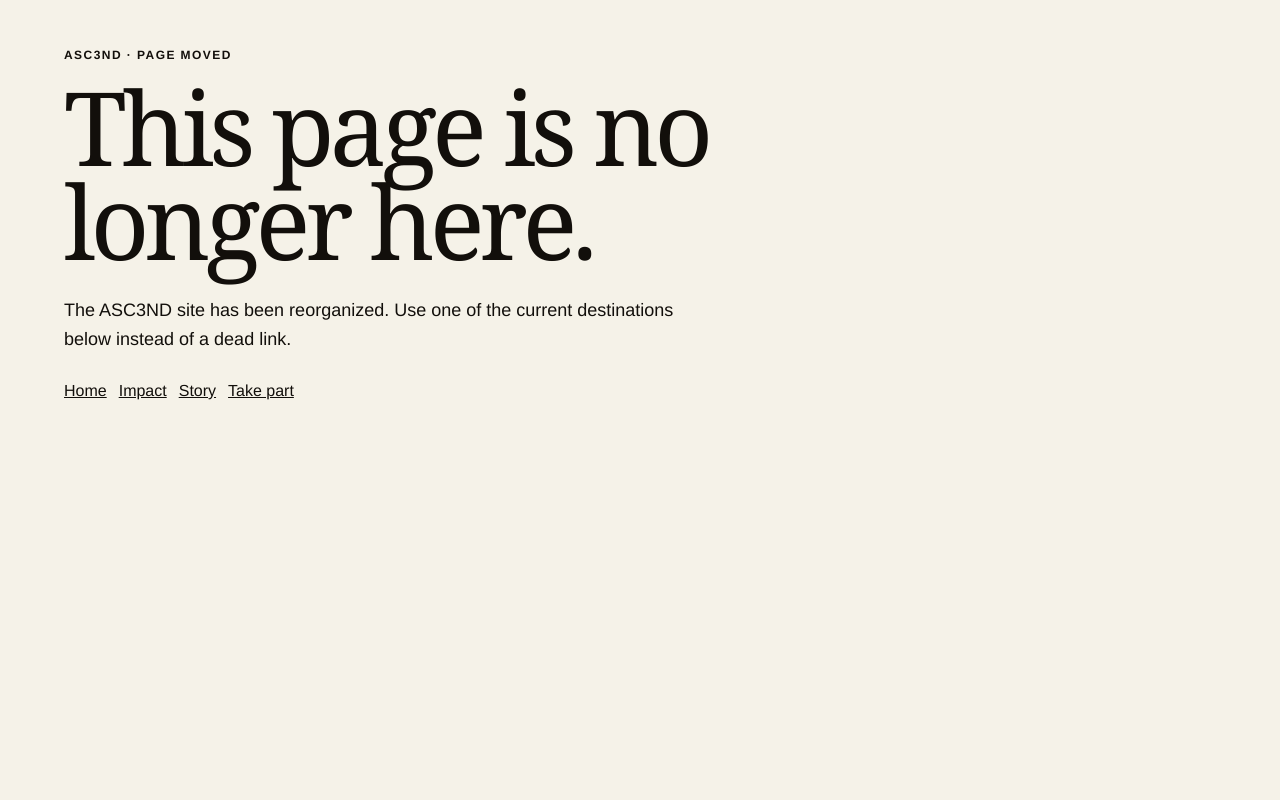
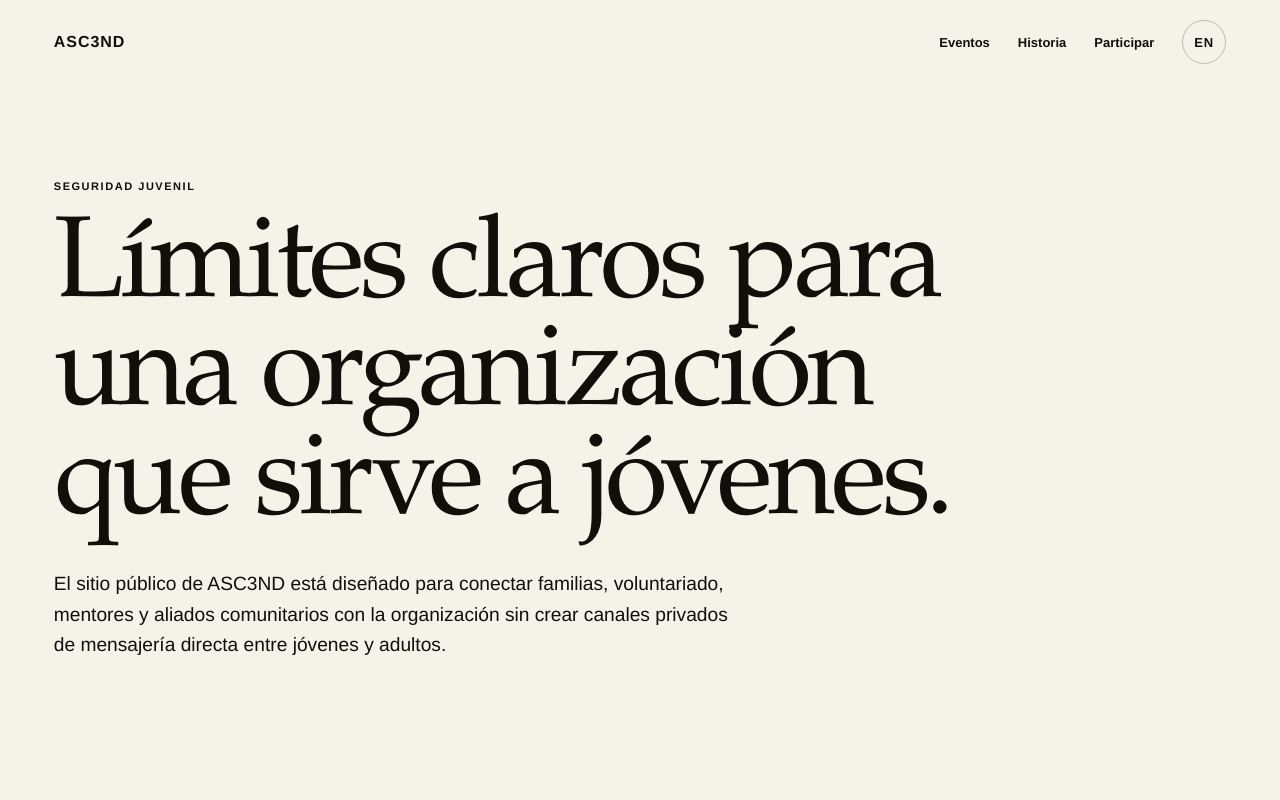
Before and after one commit to executiveusa/asc3nd-brand-site, a Next.js app: page /es/seguridad-juvenil in a window 1280 px wide. Before the commit this address had no page. Shown: the top 800 px of the page. Built offline with nearby package versions, Linux system fonts and the light colour scheme.

Commit message:
feat: add Spanish youth-safety page

```diff
--- /dev/null
+++ b/app/es/seguridad-juvenil/page.tsx
@@ -0,0 +1,22 @@
+import { InteriorPage } from "@/components/InteriorPage";
+
+export const metadata = {
+  title: "Seguridad juvenil | ASC3ND",
+  description: "Límites públicos de seguridad del sitio de ASC3ND para jóvenes, familias, voluntariado, mentores y aliados.",
+  alternates: { canonical: "https://asc3nd.org/es/seguridad-juvenil", languages: { "en-US": "https://asc3nd.org/youth-safety", "es": "https://asc3nd.org/es/seguridad-juvenil" } },
+};
+
+export default function SeguridadJuvenilPage() {
+  return <InteriorPage
+    eyebrow="Seguridad juvenil"
+    title="Límites claros para una organización que sirve a jóvenes."
+    intro="El sitio público de ASC3ND está diseñado para conectar familias, voluntariado, mentores y aliados comunitarios con la organización sin crear canales privados de mensajería directa entre jóvenes y adultos."
+    locale="es" enHref="/youth-safety" esHref="/es/seguridad-juvenil"
+  >
+    <section className="interior-statement shell"><p className="eyebrow">CONTACTO EN EL SITIO</p><h2>Los formularios públicos canalizan el seguimiento de ASC3ND.</h2><p>Los formularios están dirigidos a familias, mentores y voluntariado, y aliados comunitarios. No son servicios de emergencia ni un sistema de chat privado entre menores y adultos individuales.</p></section>
+    <section className="interior-statement shell"><p className="eyebrow">INFORMACIÓN SENSIBLE</p><h2>Comparte únicamente lo necesario para la solicitud.</h2><p>No uses los formularios públicos para enviar información de emergencia, contraseñas, datos de cuentas financieras, expedientes médicos u otra información altamente sensible salvo que ASC3ND te haya proporcionado un proceso seguro específico.</p></section>
+    <section className="interior-statement shell"><p className="eyebrow">FOTOS + HISTORIAS</p><h2>El material público debe estar aprobado antes de publicarse.</h2><p>El sistema de medios de proyectos de ASC3ND está diseñado para publicar únicamente material aprobado cuando el estado de consentimiento correspondiente esté confirmado.</p></section>
+    <section className="interior-statement shell"><p className="eyebrow">SALVAGUARDAS FORMALES</p><h2>La guía del sitio no sustituye una política organizacional de protección.</h2><p>Esta página describe los límites del sitio público. ASC3ND debe mantener y aprobar por separado sus procedimientos operativos de protección juvenil para programas, voluntariado, mentoría, eventos y personal.</p></section>
+    <section className="interior-statement shell"><p className="eyebrow">PREGUNTAS O INQUIETUDES</p><h2>Contacta a ASC3ND.</h2><p>Escribe a <a className="text-link" href="mailto:main@asc3nd.org">main@asc3nd.org</a> para una pregunta sobre seguridad del sitio, inquietud sobre medios o solicitud de seguimiento.</p></section>
+  </InteriorPage>;
+}
```
